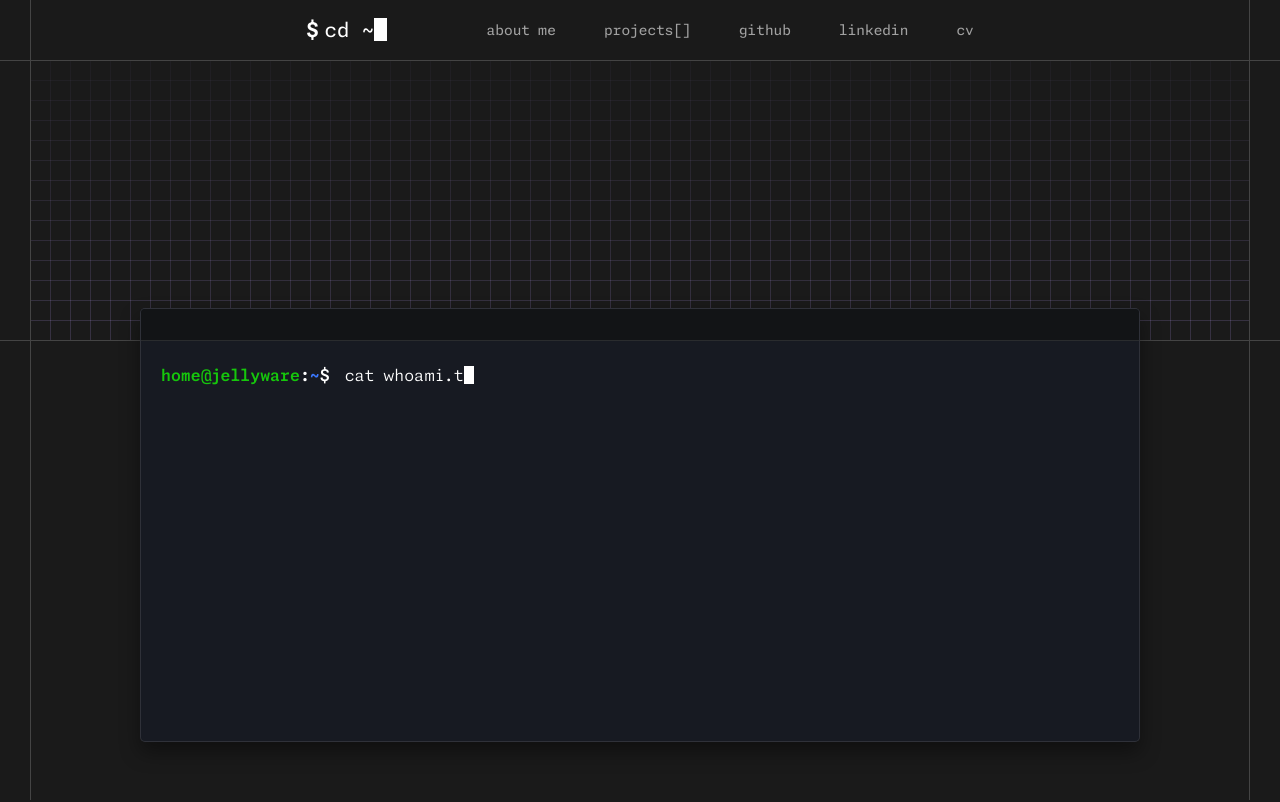
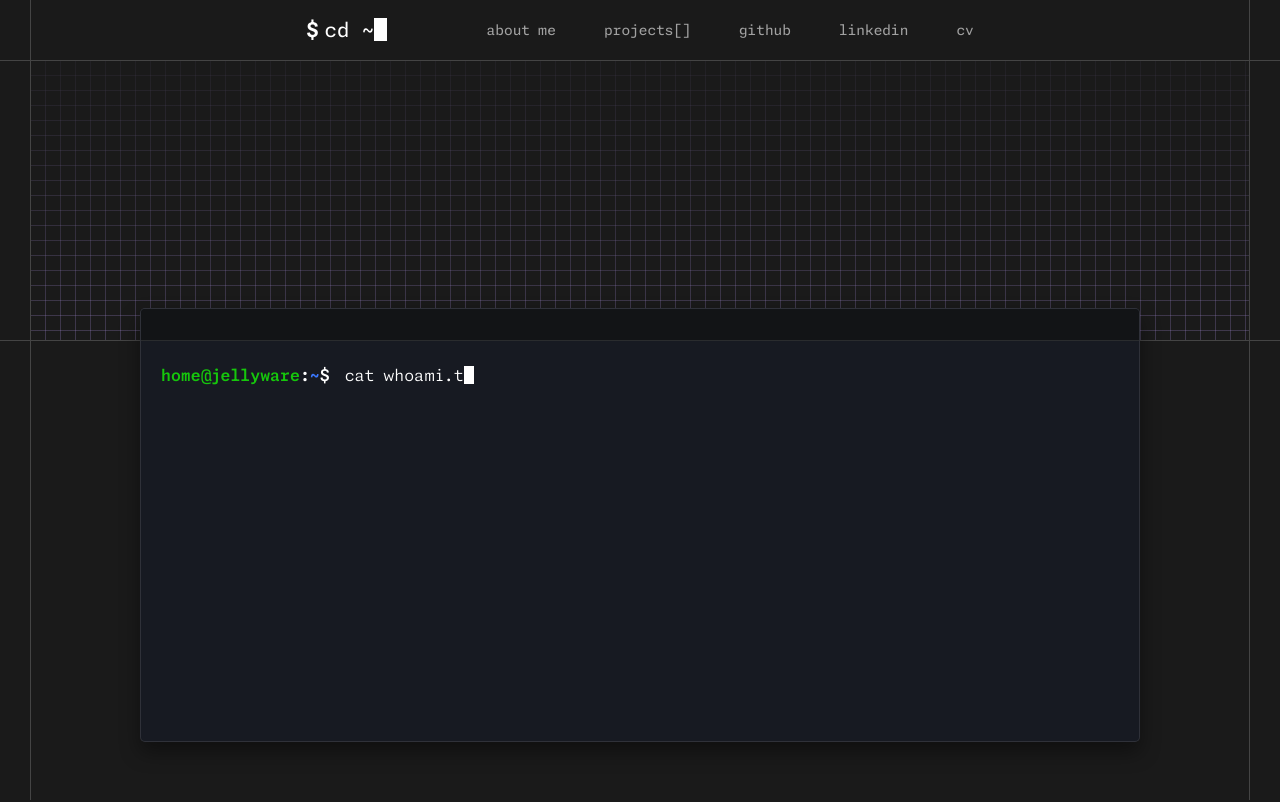
Before and after one commit to jaym-01/jellyware, a Next.js app: page / in a window 1280 px wide. Shown: the top 802 px of the page. Built offline with nearby package versions, Linux system fonts and the light colour scheme.

Commit message:
small styling changes

```diff
--- a/src/styles/components/header.module.scss
+++ b/src/styles/components/header.module.scss
@@ -57,7 +57,7 @@
   transition: color 0.1s ease;
 
   &:hover {
-    opacity: 0.7;
+    opacity: 0.85;
   }
 }
 
--- a/src/styles/components/home/hero.module.scss
+++ b/src/styles/components/home/hero.module.scss
@@ -1,4 +1,6 @@
 @use "../../variables.module" as *;
+
+$square-size: 15px;
 
 .heroContainer {
   position: relative;
@@ -28,7 +30,7 @@
         transparent 1px
       ),
       linear-gradient(90deg, $hero-line-color 1px, transparent 1px);
-    background-size: 20px 20px;
+    background-size: $square-size $square-size;
 
     mask: linear-gradient(
       to bottom,
--- a/src/styles/variables.module.scss
+++ b/src/styles/variables.module.scss
@@ -19,7 +19,7 @@ $spacing-lg: 1.5rem;
 $spacing-xl: 2rem;
 $spacing-2xl: 3rem;
 
-$hero-line-color: rgba(176, 149, 234, 0.2);
+$hero-line-color: rgba(176, 149, 234, 0.25);
 $hero-terminal-shadow: 0 10px 20px rgba(0, 0, 0, 0.4);
 $hero-window-bar-height: 32px;
 $blinking-animation: cursorAnimation 1.3s steps(1, start) 0s infinite;
```
